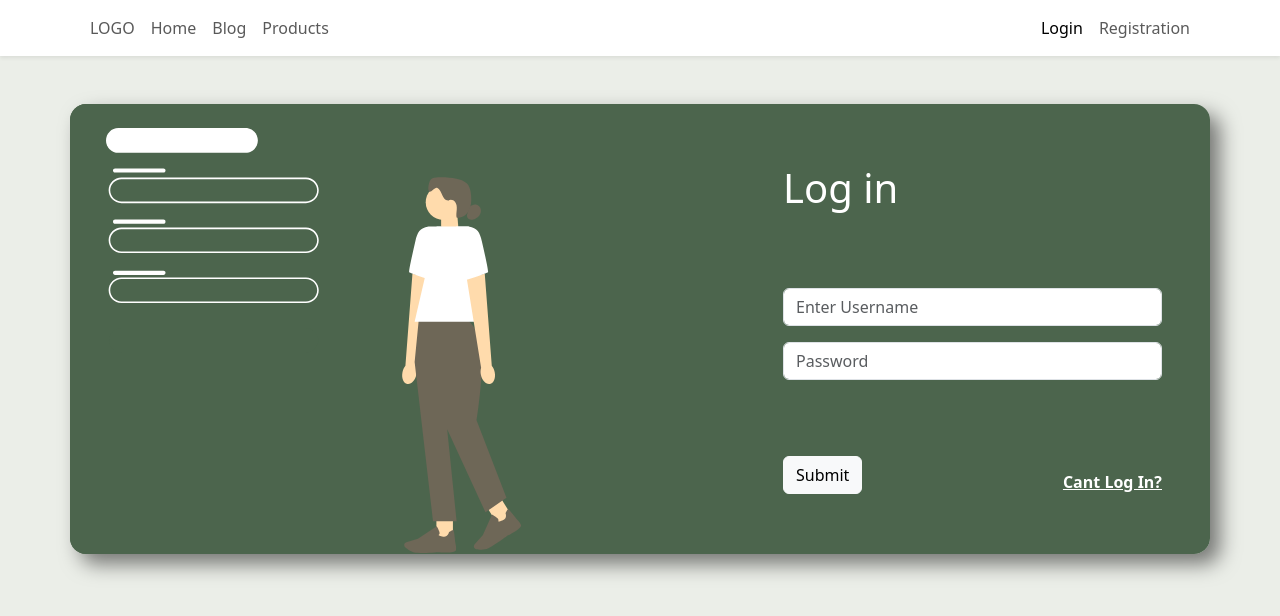
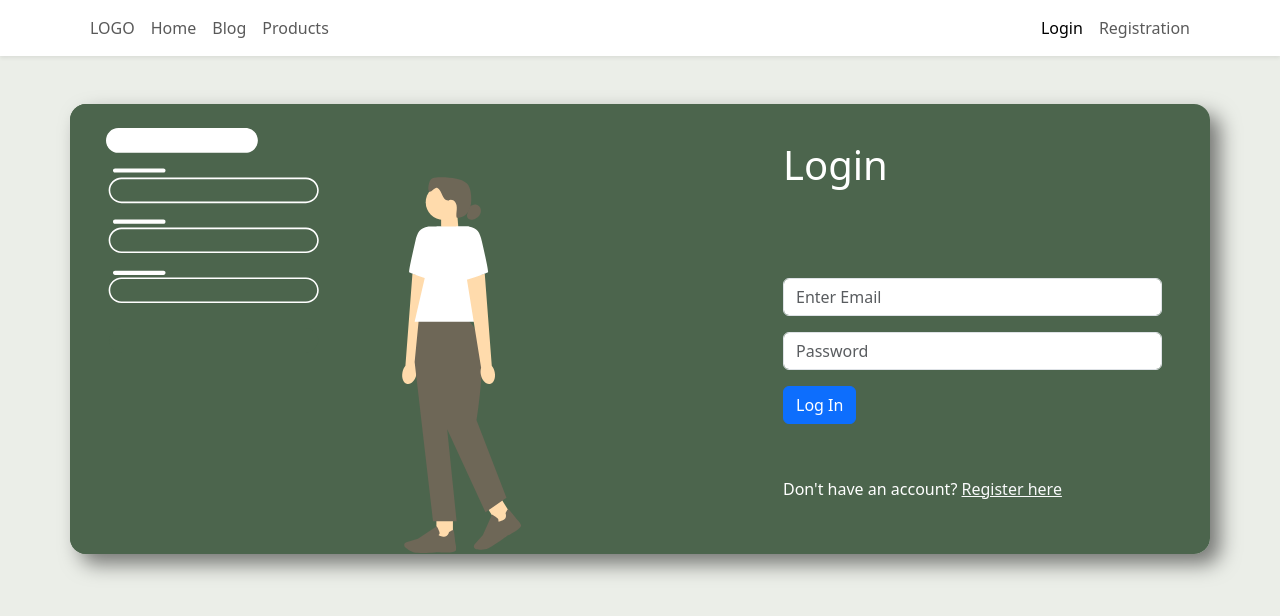
Before and after one commit to Excess-Food-Redistribution-Framework/EFRF, a React (Vite) app in the folder frontend-web/: page /login in a window 1280 px wide. Shown: the top 616 px of the page. Built offline with nearby package versions, Linux system fonts and the light colour scheme.

Commit message:
Added form validation and error messages. Fixed navigate. Added style for error message.

```diff
--- a/frontend-web/src/pages/LoginPage.tsx
+++ b/frontend-web/src/pages/LoginPage.tsx
@@ -1,8 +1,7 @@
-import React, { useEffect } from 'react';
+import React, { useEffect, useState } from 'react';
 import axios from 'axios';
 import { useNavigate } from 'react-router-dom';
 import {
-  AlertLink,
   Button,
   Col,
   Container,
@@ -11,6 +10,7 @@ import {
   Row,
 } from 'react-bootstrap';
 import { useAuth } from '../AuthProvider';
+import '../styles/custom.styles.css';
 
 interface ILoginRequest {
   email: string;
@@ -19,13 +19,35 @@ interface ILoginRequest {
 
 function LoginPage() {
   const navigate = useNavigate();
-
   const [email, setEmail] = React.useState('');
   const [password, setPassword] = React.useState('');
 
   const { setToken, setUser, user, isAuth } = useAuth();
+  const [error, setError] = useState<string>('');
 
+  const [emailError, setEmailError] = useState('');
+  const [passwordError, setPasswordError] = useState('');
   const handleSubmit = async () => {
+    let isValid = true;
+
+    if (email === '') {
+      setEmailError('Email is required');
+      isValid = false;
+    } else {
+      setEmailError('');
+    }
+
+    if (password === '') {
+      setPasswordError('Password is required');
+      isValid = false;
+    } else {
+      setPasswordError('');
+    }
+
+    if (!isValid) {
+      return;
+    }
+
     try {
       const response = await axios.post('api/Account/Login', {
         email,
@@ -41,9 +63,18 @@ function LoginPage() {
         navigate('/organization/create');
       }
     } catch (error) {
-      // eslint-disable-next-line no-console
-      console.log(error);
+      if (error instanceof Error) {
+        if (error.message === 'Request failed with status code 400') {
+          setError('Incorrect email or password. Please try again.');
+        } else {
+          setError('An error occurred. Please try again later.');
+        }
+      }
     }
+  };
+
+  const handleInputChange = () => {
+    setError('');
   };
 
   useEffect(() => {
@@ -58,49 +89,56 @@ function LoginPage() {
         <Col lg="12">
           <Row className="primary_color">
             <Col lg="7" className="secondary_color diagonal-bg d-flex">
-              <Image
-                src="/assets/img/login.svg"
-                className="img-fluid p-4 pb-0"
-              />
+              <Image src="/assets/img/login.svg" className="img-fluid p-4 pb-0" />
             </Col>
-            <Col
-              lg="5"
-              className="px-4 px-xl-5 d-flex flex-column justify-content-evenly"
-            >
-              <h1 className="mb-3 text-white">Log in</h1>
-
+            <Col lg="5" className="px-4 px-xl-5 d-flex flex-column justify-content-evenly">
+              <h1 className="mb-3 text-white">Login</h1>
+              <Row>
+              {error && (
+                <p className="error-message">
+                  {error}
+                </p>
+              )}
+              </Row>
               <Form onSubmit={handleSubmit}>
-                <Form.Group controlId="formUsername" className="mb-3">
+                <Form.Group controlId="formEmail" className="mb-3">
                   <Form.Control
-                    type="text"
-                    placeholder="Enter Username"
+                    type="email"
+                    placeholder="Enter Email"
                     value={email}
-                    onChange={(e) => setEmail(e.target.value)}
+                    onChange={(e) => {
+                      setEmail(e.target.value);
+                      handleInputChange();
+                    }}
+                    isInvalid={emailError !== ''}
                   />
+                  <Form.Control.Feedback type="invalid">{emailError}</Form.Control.Feedback>
                 </Form.Group>
 
-                <Form.Group controlId="formBasicPassword" className="mb-3">
+                <Form.Group controlId="formPassword" className="mb-3">
                   <Form.Control
                     type="password"
                     placeholder="Password"
                     value={password}
-                    onChange={(e) => setPassword(e.target.value)}
+                    onChange={(e) => {
+                      setPassword(e.target.value);
+                      handleInputChange();
+                    }}
+                    isInvalid={passwordError !== ''}
                   />
+                  <Form.Control.Feedback type="invalid">{passwordError}</Form.Control.Feedback>
                 </Form.Group>
+
+                <Button variant="primary" onClick={handleSubmit}>
+                  Log In
+                </Button>
               </Form>
-              <Row>
-                <Col className="d-flex justify-content-between">
-                  <Button variant="light" onClick={handleSubmit}>
-                    Submit
-                  </Button>
-                  <AlertLink
-                    href="/registration"
-                    className="align-self-end text-white"
-                  >
-                    Cant Log In?
-                  </AlertLink>
-                </Col>
-              </Row>
+              <p className="text-white mt-3">
+                Don't have an account?{' '}
+                <a className="text-light" href="/registration">
+                  Register here
+                </a>
+              </p>
             </Col>
           </Row>
         </Col>
--- a/frontend-web/src/pages/OrganizationFormPage.tsx
+++ b/frontend-web/src/pages/OrganizationFormPage.tsx
@@ -12,8 +12,32 @@ function OrganizationFormPage() {
   const [type, setType] = useState('');
   const [information, setInformation] = useState('');
 
+  const [nameError, setNameError] = useState('');
+  const [typeError, setTypeError] = useState('');
+
   const handleSubmit = async (e: React.FormEvent) => {
     e.preventDefault();
+
+    let isValid = true;
+
+    if (name === '') {
+      setNameError('Name is required');
+      isValid = false;
+    } else {
+      setNameError('');
+    }
+
+    if (type === '') {
+      setTypeError('Type is required');
+      isValid = false;
+    } else {
+      setTypeError('');
+    }
+
+    if (!isValid) {
+      return;
+    }
+
 
     try {
       const response = await axios.post('api/Organization', {
@@ -51,22 +75,37 @@ function OrganizationFormPage() {
               <Form.Group controlId="formName" className="mb-3">
                 <Form.Control
                   type="text"
-                    placeholder="Enter First Name"
+                  placeholder="Enter Name"
                   value={name}
-                    onChange={(e) => setName(e.target.value)}
+                  onChange={(e) => {
+                    setName(e.target.value);
+                    setNameError('');
+                  }}
+                  isInvalid={nameError !== ''}
                 />
+                <Form.Control.Feedback type="invalid">{nameError}</Form.Control.Feedback>
               </Form.Group>
 
               <Form.Group controlId="formType" className="mb-3">
                 <Form.Select
                   aria-label="Type"
                   value={type}
-                    onChange={(e) => setType(e.target.value)}
+                  onChange={(e) => {
+                    setType(e.target.value);
+                    setTypeError('');
+                  }}
+                  style={{
+                    color: type === '' ? '#495057' : 'black'
+                    }}
+                  isInvalid={typeError !== ''}
                 >
-                    <option value="Provider">Provider</option>
-                    <option value="Distributer">Distributer</option>
+                  <option value="" style={{ color: '#6c757d' }}>Select Type Organization</option>
+                  <option value="Provider" style={{ color: 'black' }}>Provider</option>
+                  <option value="Distributer" style={{ color: 'black' }}>Distributer</option>
                 </Form.Select>
+                <Form.Control.Feedback type="invalid">{typeError}</Form.Control.Feedback>
               </Form.Group>
+
 
                 <Form.Group controlId="formInformation" className="mb-3">
                   <Form.Control
@@ -78,13 +117,9 @@ function OrganizationFormPage() {
                   />
                 </Form.Group>
 
-                <Row>
-                  <Col className="d-flex justify-content-between">
-                    <Button variant="secondary" onClick={handleSubmit}>
+                <Button variant="primary" onClick={handleSubmit}>
                   Submit
                 </Button>
-                  </Col>
-                </Row>
                 </Form>
                   </Col>
                 </Row>
--- a/frontend-web/src/pages/RegistrationPage.tsx
+++ b/frontend-web/src/pages/RegistrationPage.tsx
@@ -21,9 +21,50 @@ function RegistrationPage() {
   const [email, setEmail] = useState('');
   const [password, setPassword] = useState('');
   const [responseMessage, setResponseMessage] = React.useState({});
+  const [error, setError] = React.useState('');
+
+  const [firstNameError, setFirstNameError] = useState('');
+  const [lastNameError, setLastNameError] = useState('');
+  const [emailError, setEmailError] = useState('');
+  const [passwordError, setPasswordError] = useState('');
+
+  const handleInputChange = () => {
+    setError('');
+  };
 
   const handleSubmit = async (e: React.FormEvent) => {
     e.preventDefault();
+
+    let isValid = true;
+    if(firstName === ''){
+      setFirstNameError('First Name is required');
+      isValid = false;
+    }else{
+      setFirstNameError('');
+    }
+    if(lastName === ''){
+      setLastNameError('Last Name is required');
+      isValid = false;
+    }else{
+      setLastNameError('');
+    }
+    if (email === '') {
+      setEmailError('Email is required');
+      isValid = false;
+    } else {
+      setEmailError('');
+    }
+
+    if (password === '') {
+      setPasswordError('Password is required');
+      isValid = false;
+    } else {
+      setPasswordError('');
+    }
+
+    if (!isValid) {
+      return;
+    }
 
     try {
       const response = await axios.post('api/Account/Register', {
@@ -35,8 +76,9 @@ function RegistrationPage() {
 
       setResponseMessage(response.data);
       navigate('/login');
-    } catch (error) {
+    } catch (error : any) {
       console.error(error);
+      setError('Registration failed. Please try again.');
     }
   };
 
@@ -62,15 +104,27 @@ function RegistrationPage() {
               className="px-4 px-xl-5 d-flex flex-column justify-content-evenly"
             >
               <h1 className="mb-3 text-white">Registration</h1>
-
+              <Row>
+              {error && (
+                <p className="error-message">
+                  {error}
+                </p>
+              )}
+              </Row>
               <Form onSubmit={handleSubmit}>
                 <Form.Group controlId="formFirstName" className="mb-3">
                   <Form.Control
                     type="text"
                     placeholder="Enter First Name"
                     value={firstName}
-                    onChange={(e) => setFirstName(e.target.value)}
+                    onChange={(e) => {
+                      setFirstName(e.target.value);
+                      handleInputChange();
+                      setFirstNameError('');
+                    }}
+                    isInvalid={firstNameError !== ''}
                   />
+                  <Form.Control.Feedback type="invalid">{firstNameError}</Form.Control.Feedback>
                 </Form.Group>
 
                 <Form.Group controlId="formLastName" className="mb-3">
@@ -78,8 +132,13 @@ function RegistrationPage() {
                     type="text"
                     placeholder="Enter Last Name"
                     value={lastName}
-                    onChange={(e) => setLastName(e.target.value)}
+                    onChange={(e) => {setLastName(e.target.value);
+                      handleInputChange();
+                      setLastNameError('');
+                    }}
+                    isInvalid={lastNameError !== ''}
                   />
+                  <Form.Control.Feedback type="invalid">{lastNameError}</Form.Control.Feedback>
                 </Form.Group>
 
                 <Form.Group controlId="formEmail" className="mb-3">
@@ -87,8 +146,13 @@ function RegistrationPage() {
                     type="email"
                     placeholder="Enter Email"
                     value={email}
-                    onChange={(e) => setEmail(e.target.value)}
+                    onChange={(e) => { setEmail(e.target.value)
+                      handleInputChange();
+                      setEmailError('');
+                    }}
+                    isInvalid={emailError !== ''}
                   />
+                  <Form.Control.Feedback type="invalid">{emailError}</Form.Control.Feedback>
                 </Form.Group>
 
                 <Form.Group controlId="formPassword" className="mb-3">
@@ -96,32 +160,29 @@ function RegistrationPage() {
                     type="password"
                     placeholder="Password"
                     value={password}
-                    onChange={(e) => setPassword(e.target.value)}
+                    onChange={(e) => { setPassword(e.target.value);
+                      handleInputChange();
+                      setPasswordError('');
+                    }}
+                    isInvalid={passwordError !== ''}
                   />
+                  <Form.Control.Feedback type="invalid">{passwordError}</Form.Control.Feedback>
                 </Form.Group>
+                <Button variant="primary" onClick={handleSubmit}>
+                  Submit
+                </Button>
               </Form>
-              <Row>
-                <Col className="d-flex justify-content-between text-white">
-                  <Button variant="light" onClick={handleSubmit}>
-                    Submit
-                  </Button>
-                  <p className="m-0 align-self-end">
-                    Already Registered?
-                    <AlertLink href="./login" className="ms-2">
-                      Log In
-                    </AlertLink>
+              <p className="text-white mt-3">
+                    Already Registered?{' '}
+                    <a className="text-light" href="/login">
+                     Log In
+                    </a>
                   </p>
                 </Col>
               </Row>
-              {/*
-              <p className="mt-4">
-                Response Message: {JSON.stringify(responseMessage)}
-              </p> */}
             </Col>
           </Row>
-        </Col>
-      </Row>
-    </Container>
+      </Container>
   );
 }
 
```
Also changed, not shown: frontend-web/src/pages/HomePage.tsx (+11 -2 lines), frontend-web/src/styles/custom.styles.css (+9 -0 lines). Lines whose indentation alone changed are shown as unchanged.
